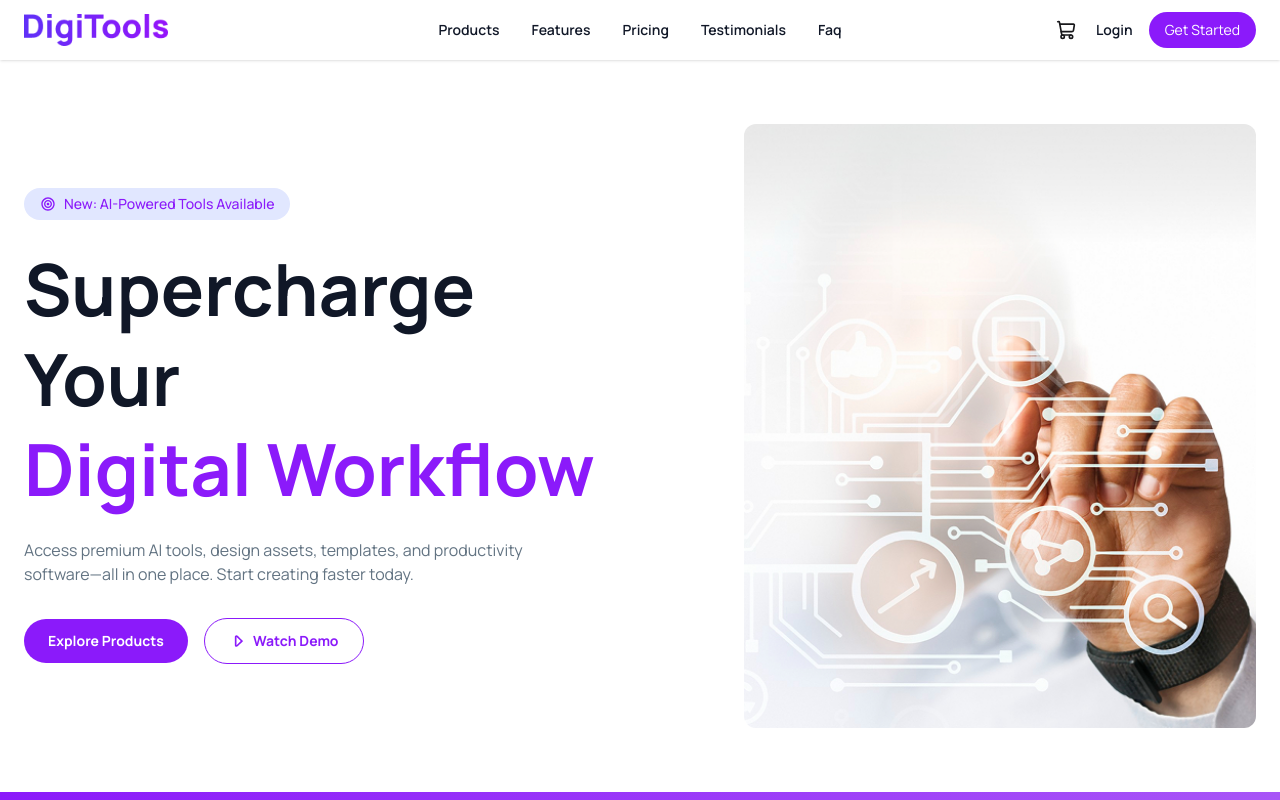
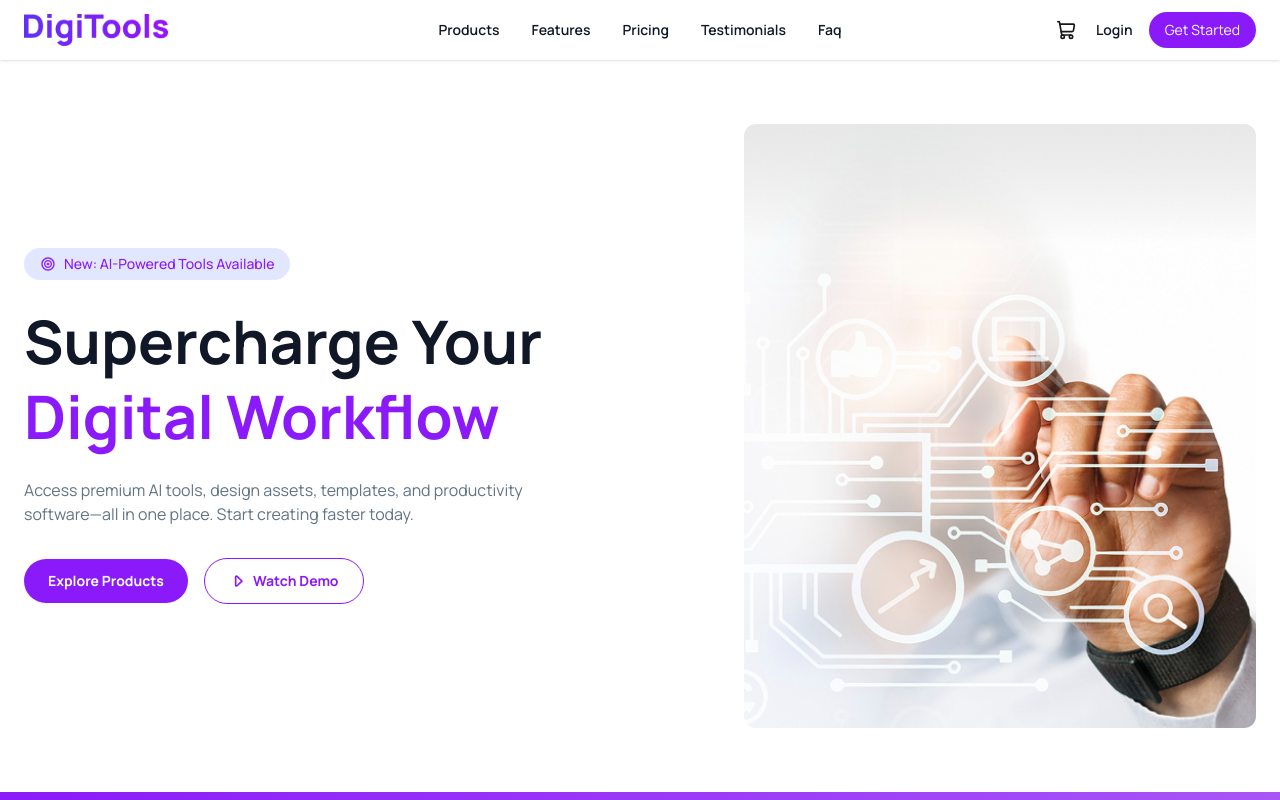
Before and after one commit to atikurr/DigiTools, a React (Vite) app: page / in a window 1280 px wide. Shown: the top 800 px of the page. Built offline with nearby package versions, Linux system fonts and the light colour scheme.

Commit message:
Final check

```diff
--- a/src/components/Banner.jsx
+++ b/src/components/Banner.jsx
@@ -18,7 +18,7 @@ const Banner = () => {
           </div>
 
           {/* Heading */}
-          <h1 className="text-4xl lg:text-7xl font-extrabold text-[#101727] leading-tight">
+          <h1 className="text-4xl lg:text-6xl font-extrabold text-[#101727] leading-tight">
             Supercharge Your <br />
             <span className="text-(--primary-color)">
               Digital Workflow
```
